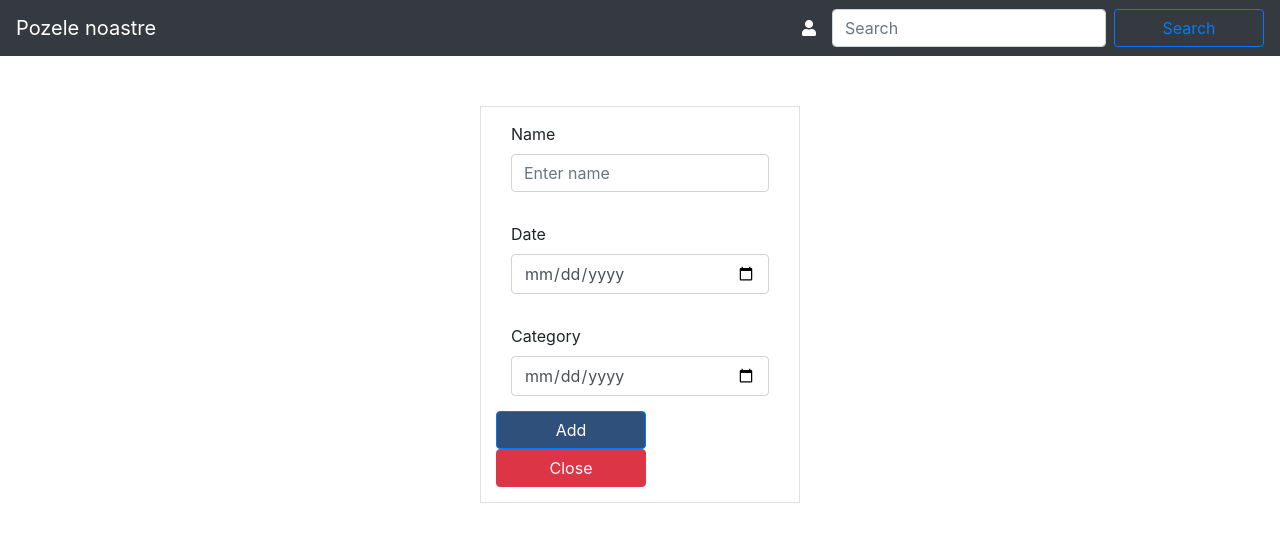
After one commit to tupyy/photogallery, a Django app: template templates/photo_gallery/add_album.html in a window 1280 px wide. The commit adds this page. Shown: the top 542 px of the page. Run offline with Django 3.2, Linux system fonts and the light colour scheme; the template is opened without the code that fills it, so the values that code supplies are empty; some libraries are stand-ins or nearby versions.

Commit message:
add templates for add album form

```diff
--- a/templates/gallery/album_archive.html
+++ b/templates/gallery/album_archive.html
@@ -10,7 +10,6 @@
 {% endblock %}
 
 {% block content %}
-    {% include 'navbar.html' %}
     <section class="jumbotron text-center">
         <div class="container">
             <h1 class="jumbotron-heading">Pozele noastre</h1>
--- a/templates/gallery/photo_detail.html
+++ b/templates/gallery/photo_detail.html
@@ -4,12 +4,12 @@
 {% block extrahead %}
     <link href="{% static 'photo_gallery/css/photo_detail.css' %}" rel="stylesheet">
     <link href="{% static 'photo_gallery/css/gallery.css' %}" rel="stylesheet">
+    <link rel="stylesheet" href="{% static  "photo_gallery/css/navbar.css"%}>
 {% endblock %}
 
 {% block title %}{{ block.super }} - {{ photo.album.display_name }} - {{ photo.display_name }}{% endblock %}
 
 {% block content %}
-    {% include 'navbar.html' %}
     <div class="photo_title">
         <h3>{{ photo.display_name }}</h3>
     </div>
--- /dev/null
+++ b/templates/photo_gallery/add_album.html
@@ -0,0 +1,38 @@
+{% extends '../base.html' %}
+{% load static %}
+
+{% block extrahead %}
+    <link href="{% static "photo_gallery/css/form.css" %}" rel="stylesheet">
+{% endblock %}
+
+{% block content %}
+    <div class="container form-wrapper col-md-4 col-sm-4 col-lg-3 col-xl-3 col-xs-12">
+        <form action="add-album" method="post">
+            {% csrf_token %}
+            {{ form.non_field_errors }}
+            <div class="form-group">
+                {{ form.album_name.errors }}
+                <label for="album_name">Name</label>
+                <input type="text" id="album_name" class="form-control" placeholder="Enter name">
+            </div>
+            <div class="form-group">
+                {{ form.album_date.errors }}
+                <label for="album_date">Date</label>
+                <input type="date" id="album_date" class="form-control" placeholder="Album date">
+            </div>
+            <div class="form-group">
+                {{ form.album_category.errors }}
+                <label for="album_category">Category</label>
+                <input type="date" id="album_category" class="form-control" placeholder="Enter cateogry">
+            </div>
+            <div class="row submit-row">
+                {% block submit %}
+                    <span>
+                        <button class="btn btn-primary" type="submit">Add</button>
+                        <a class="btn btn-danger" type="submit" href="">Close</a>
+                    </span>
+                {% endblock submit %}
+            </div>
+        </form>
+    </div>
+{% endblock %}
```
